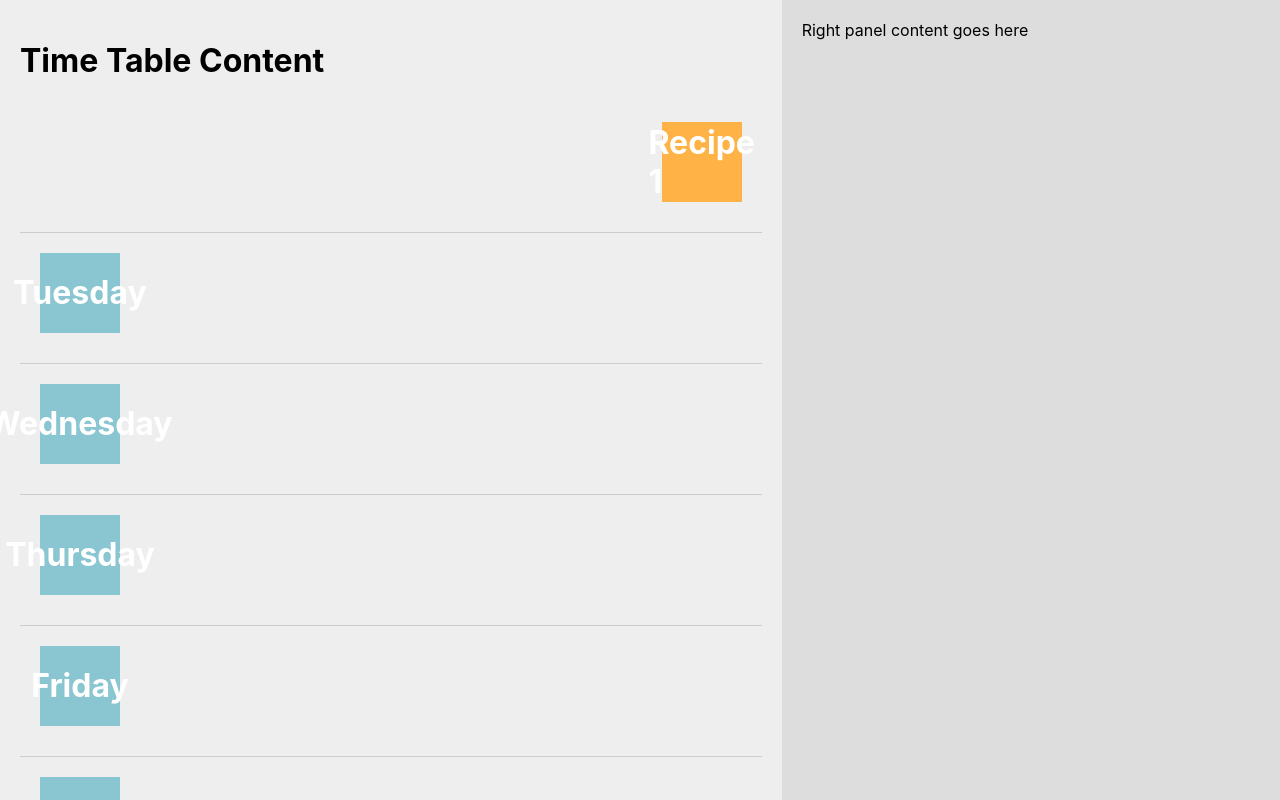
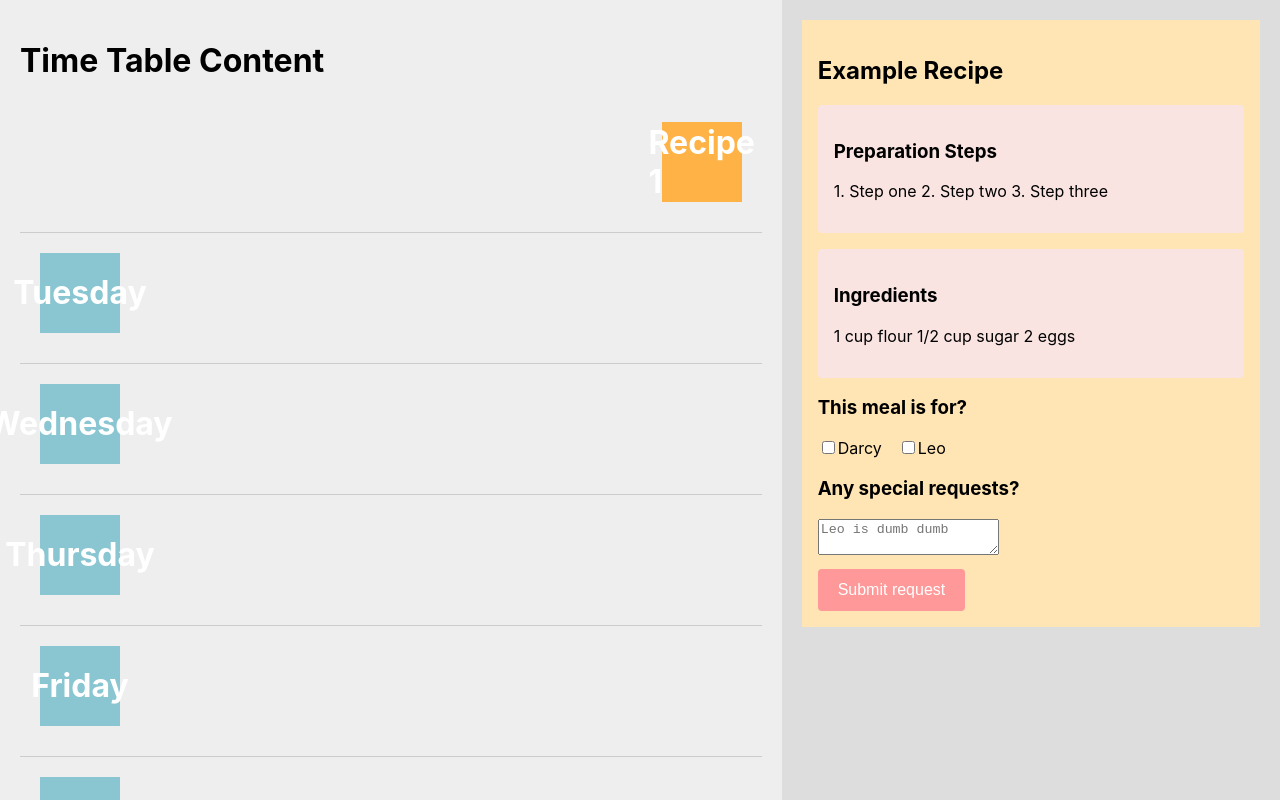
Before and after one commit to leoHeidel/meal-prep, a React (Create React App) app in the folder react_frontend/: page / in a window 1280 px wide. Shown: the top 800 px of the page. Built offline with nearby package versions, Linux system fonts and the light colour scheme.

Commit message:
Right Panel

```diff
--- a/react_frontend/src/App.js
+++ b/react_frontend/src/App.js
@@ -1,7 +1,8 @@
-import React from "react";
-
+// App.js
+import React from 'react';
 import './App.css';
-import TimeTable from "./TimeTable";
+import TimeTable from './TimeTable';
+import Mealdetail from './Mealdetail'; // Import the Mealdetail component
 
 export default function App() {
   return (
@@ -9,7 +10,9 @@ export default function App() {
       <div className="panel left">
         <TimeTable />
       </div>
-      <div className="panel right">Right panel content goes here</div>
+      <div className="panel right">
+        <Mealdetail /> {/* Include the Mealdetail component */}
+      </div>
     </div>
   );
 }
--- /dev/null
+++ b/react_frontend/src/Mealdetail.css
@@ -0,0 +1,44 @@
+/* Mealdetail.css */
+.mealdetail {
+    padding: 1rem;
+  }
+
+  .rectangle {
+    background-color: #f9e4e4f2;
+    padding: 1rem;
+    margin-bottom: 1rem;
+    border-radius: 4px;
+  }
+
+  .for-who {
+    margin-bottom: 1rem;
+  }
+
+  .for-who label {
+    display: inline-block;
+    margin-right: 1rem;
+  }
+
+    .user-request {
+        width: 90%;
+    }
+
+    .user-request button {
+        display: block;
+        margin-top: 10px; /* Add some spacing between the text area and the button */
+      }
+
+  button {
+    background-color: #FF9899;
+    color: white;
+    padding: 12px 20px;
+    border: none;
+    border-radius: 4px;
+    cursor: pointer;
+    font-size: 1rem;
+    transition: background-color 0.3s;
+  }
+
+  button:hover {
+    background-color: #fda5a6;
+  }
--- /dev/null
+++ b/react_frontend/src/Mealdetail.js
@@ -0,0 +1,78 @@
+// Mealdetail.js
+import React, { useState } from 'react';
+import './Mealdetail.css'; // Import the CSS for this component
+
+function Mealdetail() {
+  // Replace these example values with your actual data from the backend
+  const recipe = 'Example Recipe';
+  const preparationSteps = '1. Step one\n2. Step two\n3. Step three';
+  const ingredients = '1 cup flour\n1/2 cup sugar\n2 eggs';
+
+  const [selectedFor, setSelectedFor] = useState({
+    darcy: false,
+    leo: false,
+  });
+
+  const [request, setRequest] = useState(''); // Add this state for handling user requests
+
+  const handleSelectionChange = (event) => {
+    const { name, checked } = event.target;
+    setSelectedFor({ ...selectedFor, [name]: checked });
+  };
+
+  const handleRequestChange = (event) => {
+    setRequest(event.target.value);
+  };
+
+  const handleSubmitRequest = () => {
+    // Add your logic to handle user requests here
+    console.log('User request:', request);
+  };
+
+
+  return (
+    <div className="mealdetail" style={{ backgroundColor: '#FFE5B4' }}>
+      <h2>{recipe}</h2>
+      <div className="rectangle">
+        <h3>Preparation Steps</h3>
+        <p>{preparationSteps}</p>
+      </div>
+      <div className="rectangle">
+        <h3>Ingredients</h3>
+        <p>{ingredients}</p>
+      </div>
+      <div className="for-who">
+        <h3>This meal is for?</h3>
+        <label>
+          <input
+            type="checkbox"
+            name="darcy"
+            checked={selectedFor.darcy}
+            onChange={handleSelectionChange}
+          />
+          Darcy
+        </label>
+        <label>
+          <input
+            type="checkbox"
+            name="leo"
+            checked={selectedFor.leo}
+            onChange={handleSelectionChange}
+          />
+          Leo
+        </label>
+      </div>
+      <div className="user-request">
+        <h3>Any special requests?</h3>
+        <textarea
+          placeholder="Leo is dumb dumb"
+          value={request}
+          onChange={handleRequestChange}
+        />
+        <button onClick={handleSubmitRequest}>Submit request</button>
+      </div>
+    </div>
+  );
+}
+
+export default Mealdetail;
```
